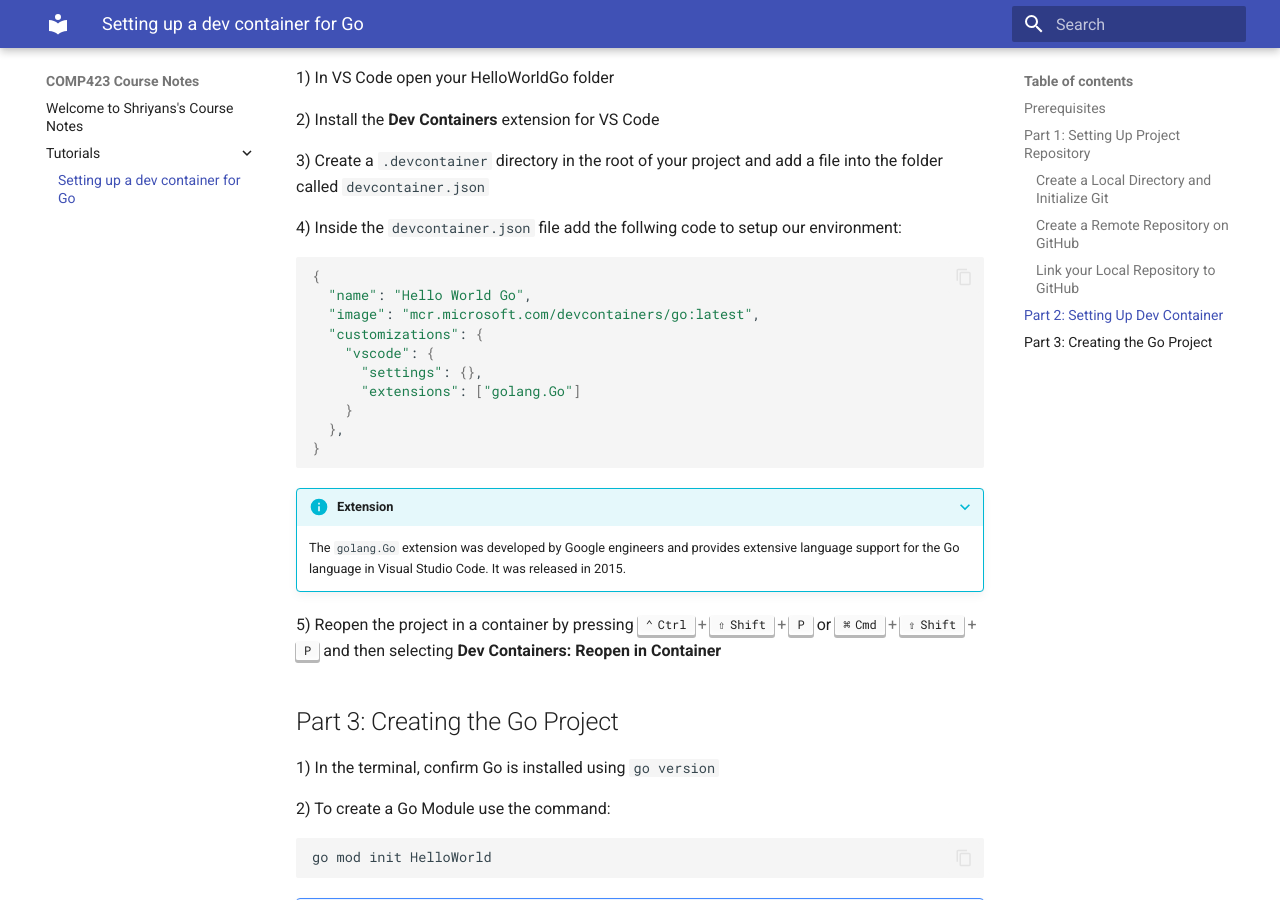
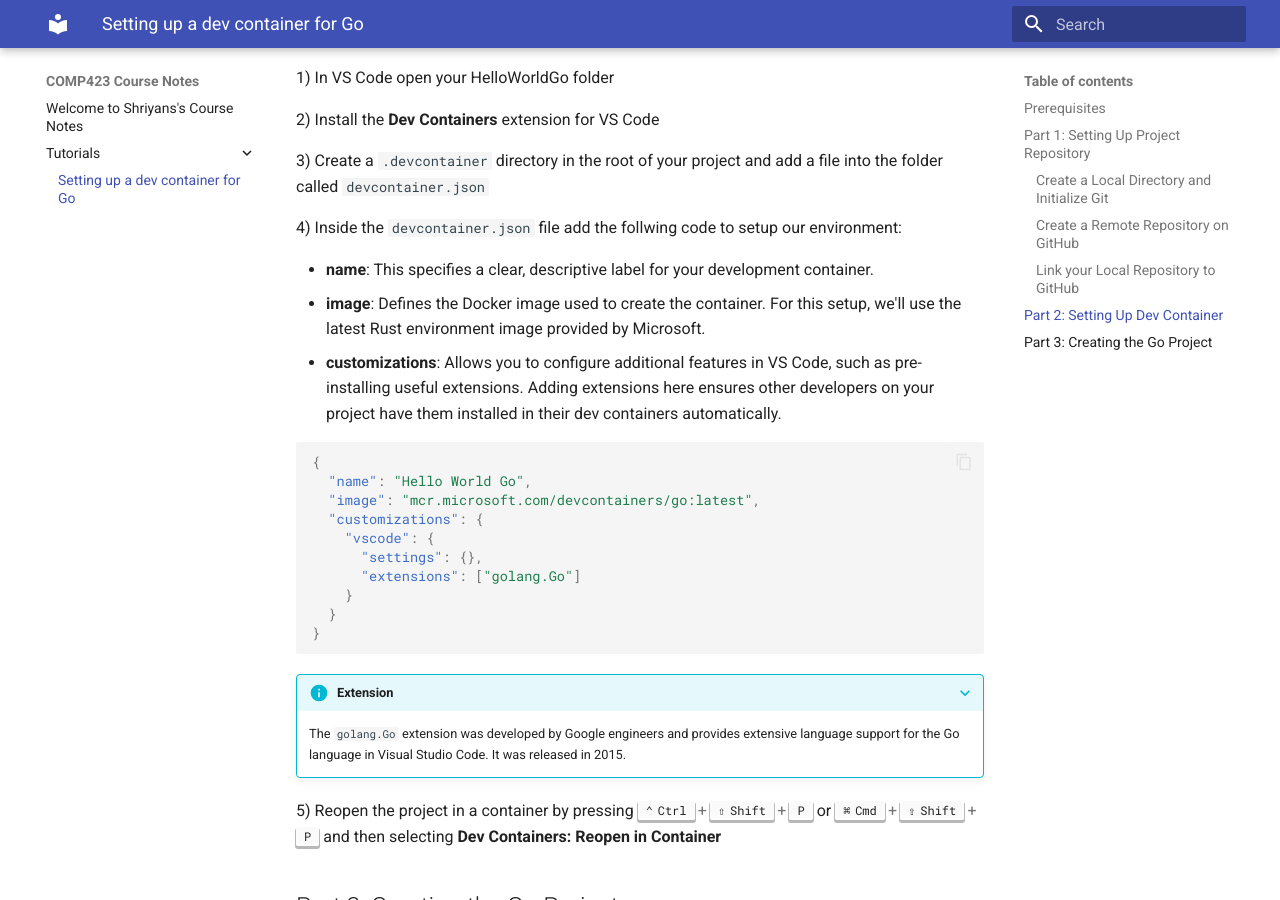
Before and after one commit to shrithebee1/comp423-course-notes, an MkDocs documentation site: the page built from docs/tutorials/go-setup.md, in a window 1280 px wide and 900 px high, scrolled down 1786 px. Built offline with MkDocs 1.6.1 and Material for MkDocs 9.7.7, drawn with Linux system fonts in a browser that asks for light colours; some of the changed text lies outside the part shown.

Commit message:
Final tweaks

````diff
--- a/docs/tutorials/go-setup.md
+++ b/docs/tutorials/go-setup.md
@@ -85,7 +85,12 @@
 
 4) Inside the ```devcontainer.json``` file add the follwing code to setup our environment:
 
-```sh
+
+  * **name**: This specifies a clear, descriptive label for your development container.
+  * **image**: Defines the Docker image used to create the container. For this setup, we'll use the latest Rust environment image provided by Microsoft.
+  * **customizations**: Allows you to configure additional features in VS Code, such as pre-installing useful extensions. Adding extensions here ensures other developers on your project have them installed in their dev containers automatically.
+
+```json
 {
   "name": "Hello World Go",
   "image": "mcr.microsoft.com/devcontainers/go:latest",
@@ -94,7 +99,7 @@
       "settings": {},
       "extensions": ["golang.Go"]
     }
-  },
+  }
 }
 ```
 
@@ -158,3 +163,6 @@
 
 <br>
 <br>
+
+[^]:
+  Steps regarding git and dev container initialization were taken from the [COMP 423](https://comp423-25s.github.io/resources/MkDocs/tutorial/#step-1-create-a-local-directory-and-initialize-git) site.
--- a/mkdocs.yml
+++ b/mkdocs.yml
@@ -9,3 +9,4 @@
   - admonition
   - pymdownx.details
   - pymdownx.superfences
+  - footnotes
````
